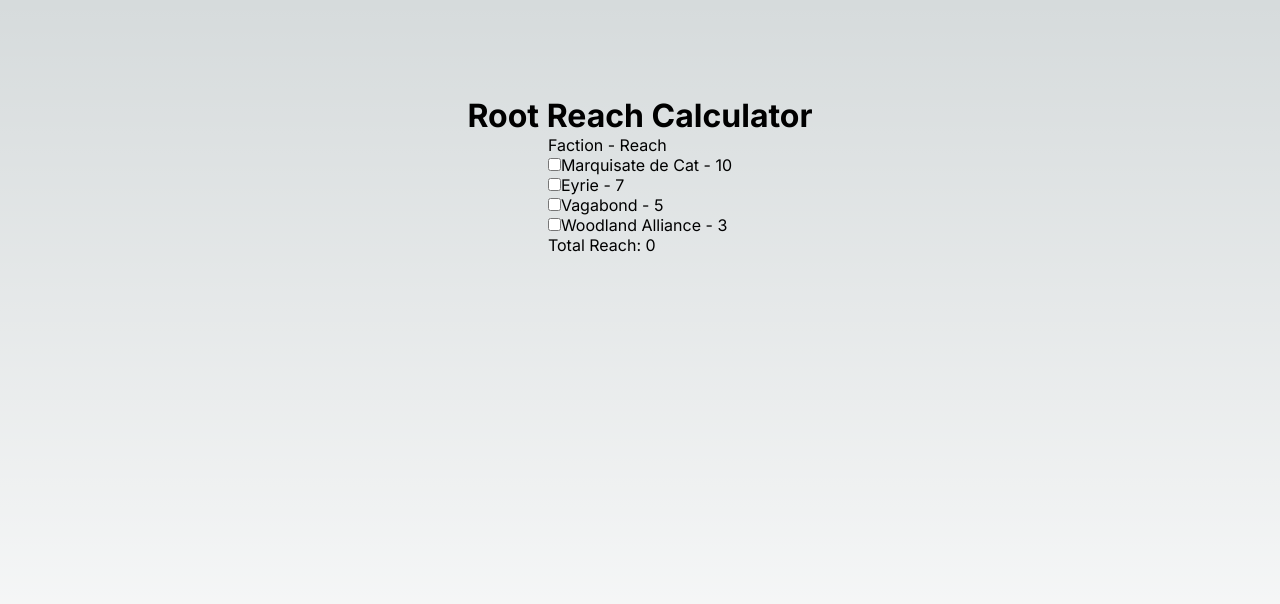
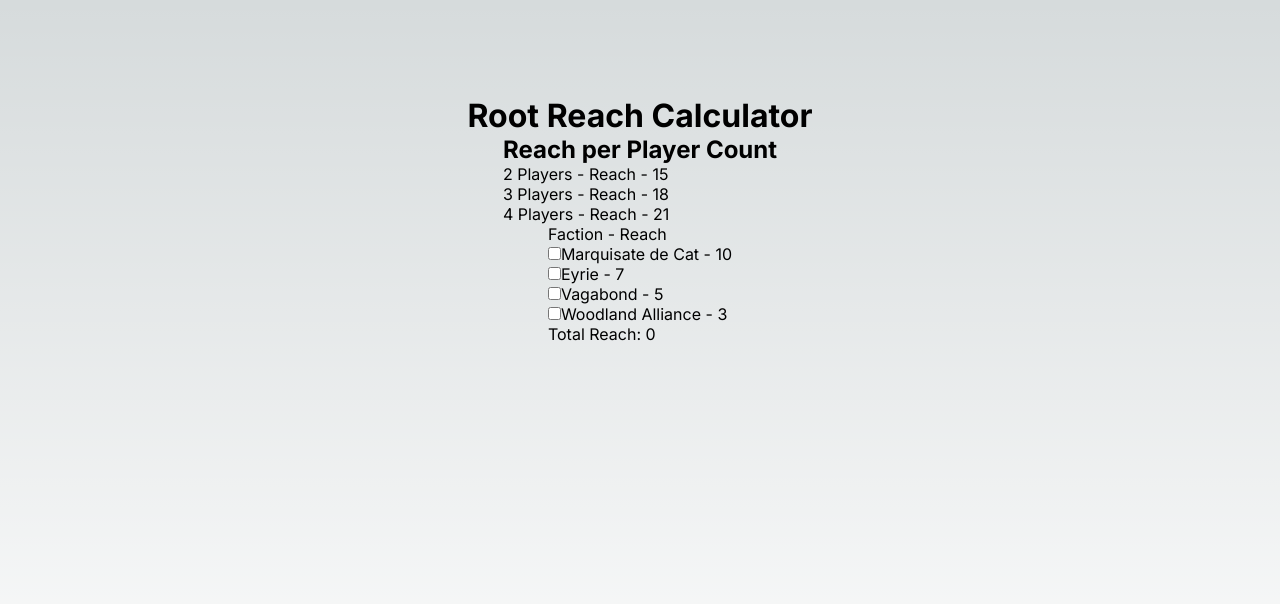
Before and after one commit to franco-ortega/root-reach-calculator, a Next.js app: page / in a window 1280 px wide. Shown: the top 604 px of the page. Built offline with nearby package versions, Linux system fonts and the light colour scheme.

Commit message:
display Reach Per Player Count using reach data

```diff
--- a/src/app/components/factionList/FactionList.jsx
+++ b/src/app/components/factionList/FactionList.jsx
@@ -2,12 +2,10 @@
 
 import factions from '../../../data/factions';
 import { useEffect, useState } from 'react';
-import Faction from '../Faction/Faction';
+import Faction from '../faction/Faction';
 
 export default function FactionList() {
   const [selectedFactions, setSelectedFactions] = useState([]);
-
-  console.log('SELECTED FACTIONS:', selectedFactions);
 
   return (
     <ul>
--- /dev/null
+++ b/src/app/components/reachByPlayerCount/ReachByPlayerCount.jsx
@@ -0,0 +1,20 @@
+import reach from '../../../data/reach';
+
+export default function ReachByPlayerCount() {
+  console.log(reach);
+  const data = Object.entries(reach);
+  console.log(data);
+  return (
+    <div>
+      <h2>Reach per Player Count</h2>
+      <ul>
+        {data.map((playerCount) => (
+          <li key={playerCount[0]}>
+            <span>{playerCount[0]} Players</span> -{' '}
+            <span>Reach - {playerCount[1]}</span>
+          </li>
+        ))}
+      </ul>
+    </div>
+  );
+}
--- a/src/app/page.js
+++ b/src/app/page.js
@@ -1,10 +1,12 @@
 import FactionList from './components/factionList/FactionList';
+import ReachByPlayerCount from './components/reachByPlayerCount/ReachByPlayerCount';
 import styles from './page.module.css';
 
 export default function Home() {
   return (
     <main className={styles.main}>
       <h1>Root Reach Calculator</h1>
+      <ReachByPlayerCount />
       <FactionList />
     </main>
   );
```
